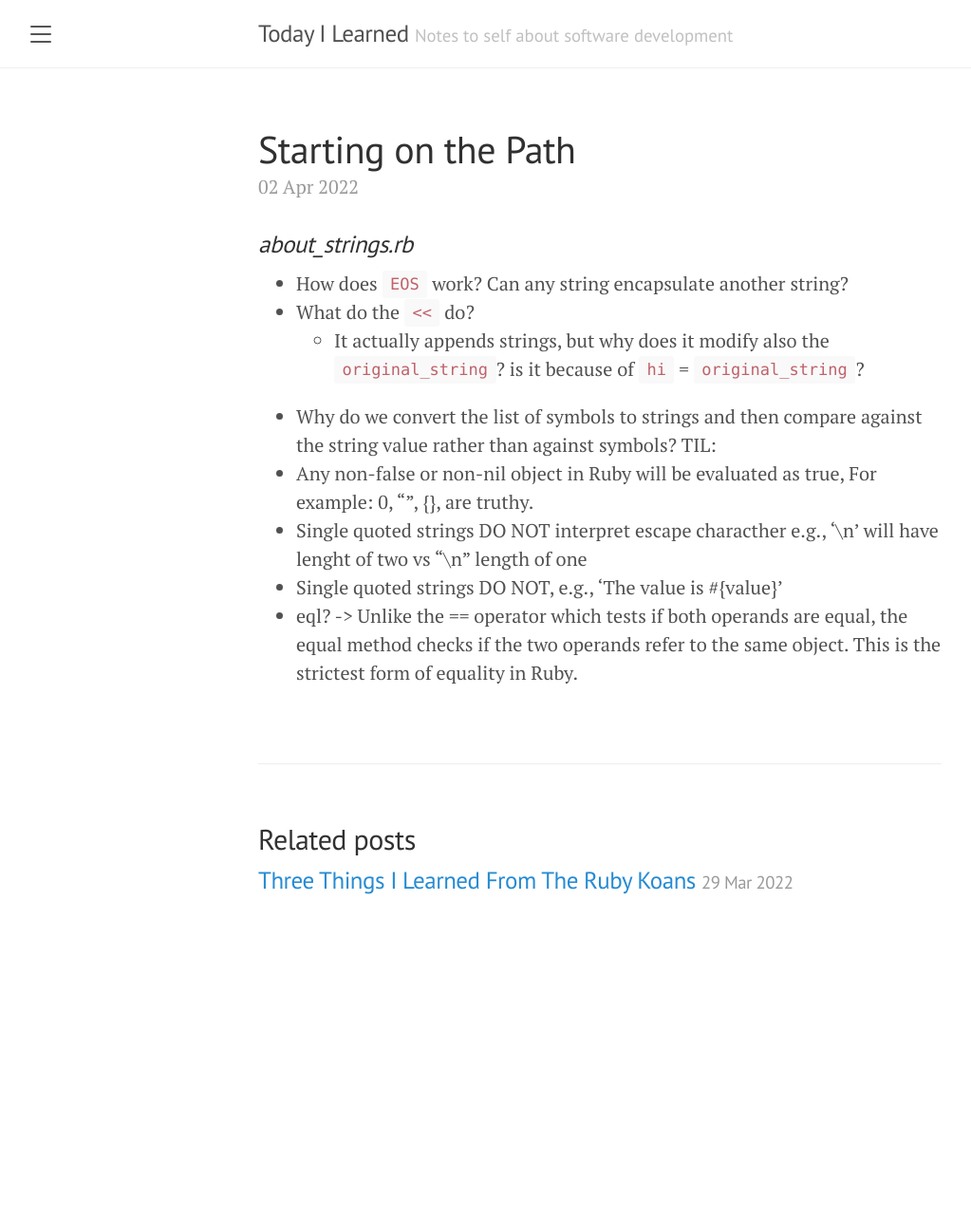
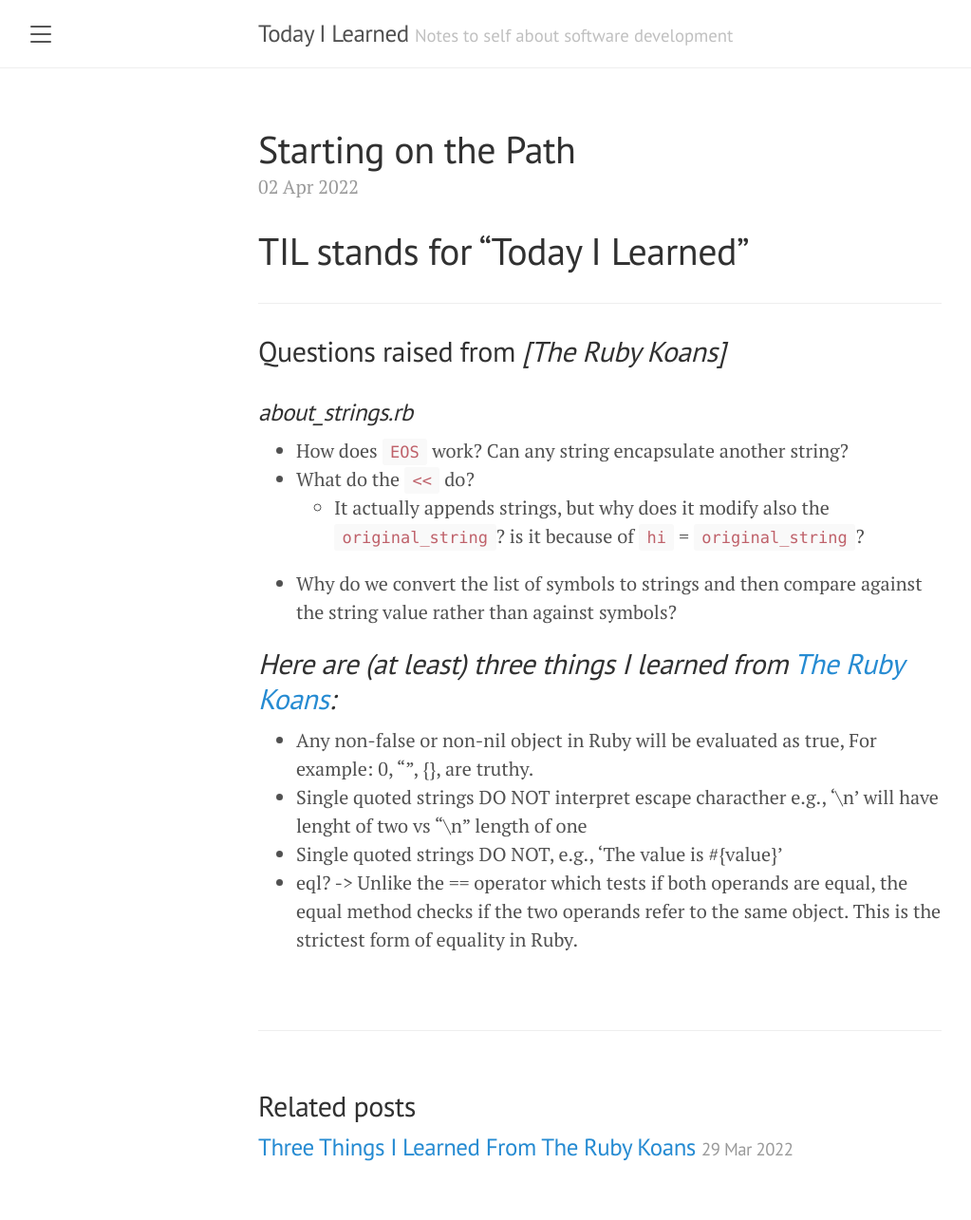
Before and after one commit to KevinDelaFuente/til, a Jekyll site: the page built from _posts/2022-04-02-PathToEnlightenment.md, in a window 1280 px wide. Shown: the whole page at 95% size, without its empty margins (8-1031 px from the left). Built offline with Jekyll 4.4.1, drawn with Linux system fonts in a browser that asks for light colours; before the commit the page ends 1003 px from its top, so only the background shows below that.

Commit message:
Update 2022-04-02-PathToEnlightenment.md

```diff
--- a/_posts/2022-04-02-PathToEnlightenment.md
+++ b/_posts/2022-04-02-PathToEnlightenment.md
@@ -2,13 +2,18 @@
 layout: post
 title:  "Starting on the Path"
 ---
+# TIL stands for "Today I Learned"
+---
+## Questions raised from _[The Ruby Koans]_
 
 ### _about_strings.rb_
 - How does `EOS` work? Can any string encapsulate another string?
 - What do the `<<` do?
   - It actually  appends strings, but why does it modify also the `original_string`? is it because of `hi` = `original_string`?
 - Why do we convert the list of symbols to strings and then compare against the string value rather than against symbols?
-TIL:
+
+## _Here are (at least) three things I learned from [The Ruby Koans](http://rubykoans.com/):_
+
 - Any non-false or non-nil object in Ruby will be evaluated as true, For example: 0, "", {}, are truthy.
 - Single quoted strings DO NOT interpret escape characther e.g., '\n' will have lenght of two vs "\n" length of one
 - Single quoted strings DO NOT, e.g., 'The value is #{value}'
```
